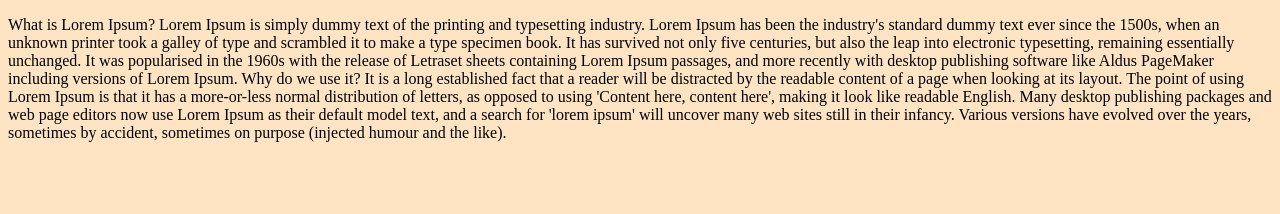
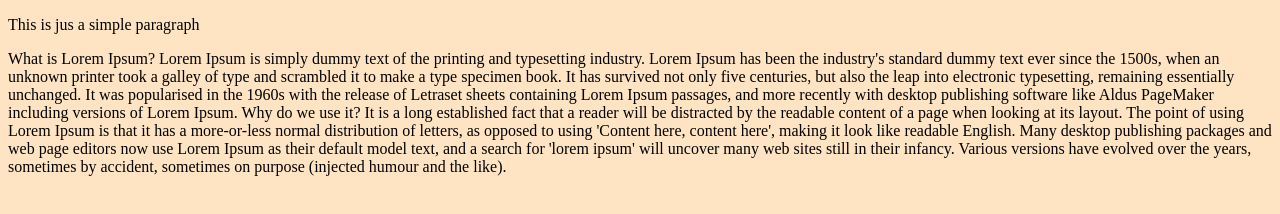
Before and after one commit to Temitope6360/MY-WEB-SITE, a plain HTML site: page index.html in a window 1280 px wide. Drawn offline with Linux system fonts and the light colour scheme.

Commit message:
modified html file

```diff
--- a/index.html
+++ b/index.html
@@ -1,12 +1,13 @@
 <!DOCTYPE html>
 <html>
     <head>
-        <title>My Web Page</title>
+        <title>Sample HTML File</title>
         <link href="style.css" rel="stylesheet">
         <script src="main.js" type="text/javascript"></script>
     </head>
 
     <body>
+        <p class="para_one">This is jus a simple paragraph</p>
         <p>What is Lorem Ipsum?
             Lorem Ipsum is simply dummy text of the printing
             and typesetting industry. Lorem Ipsum has been the
```
